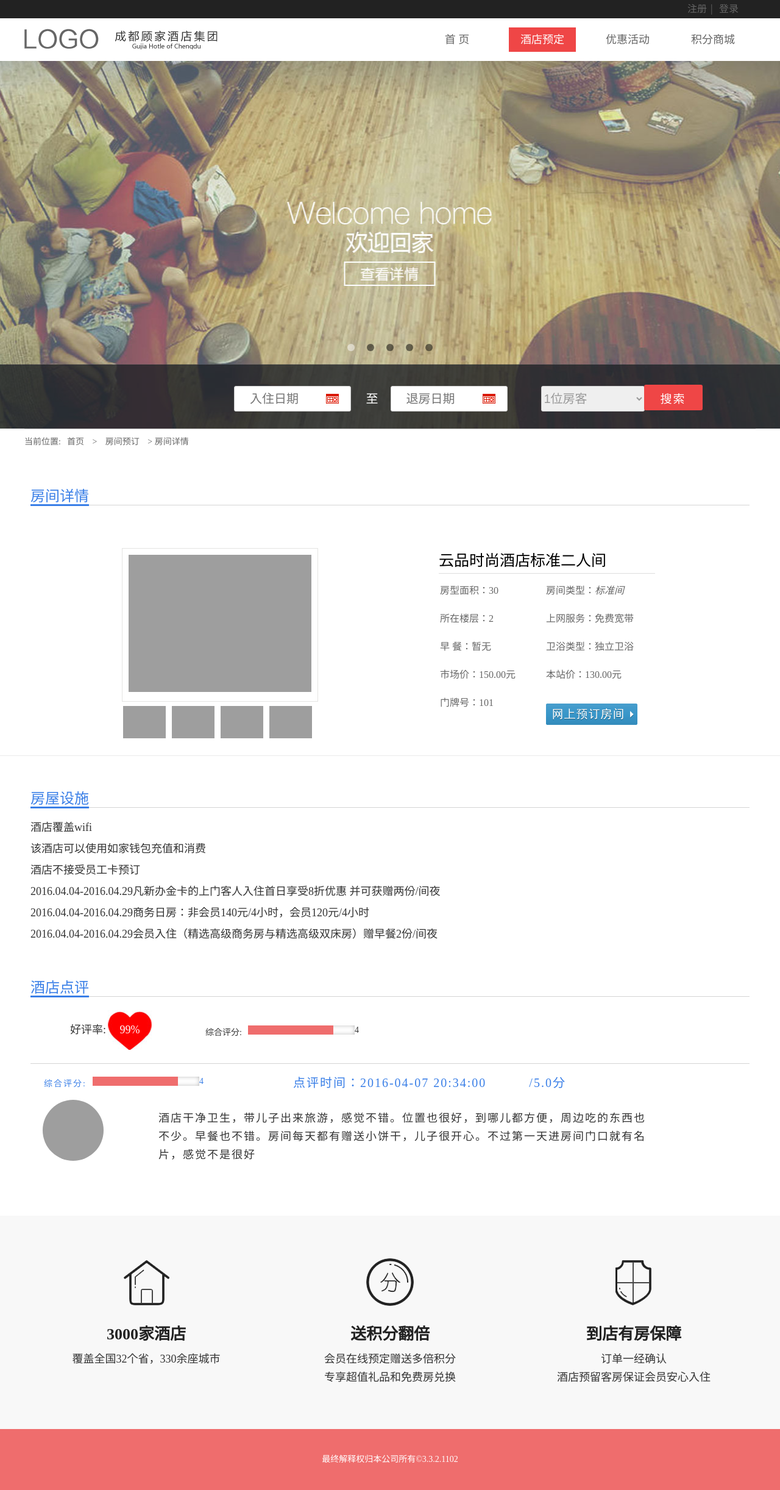
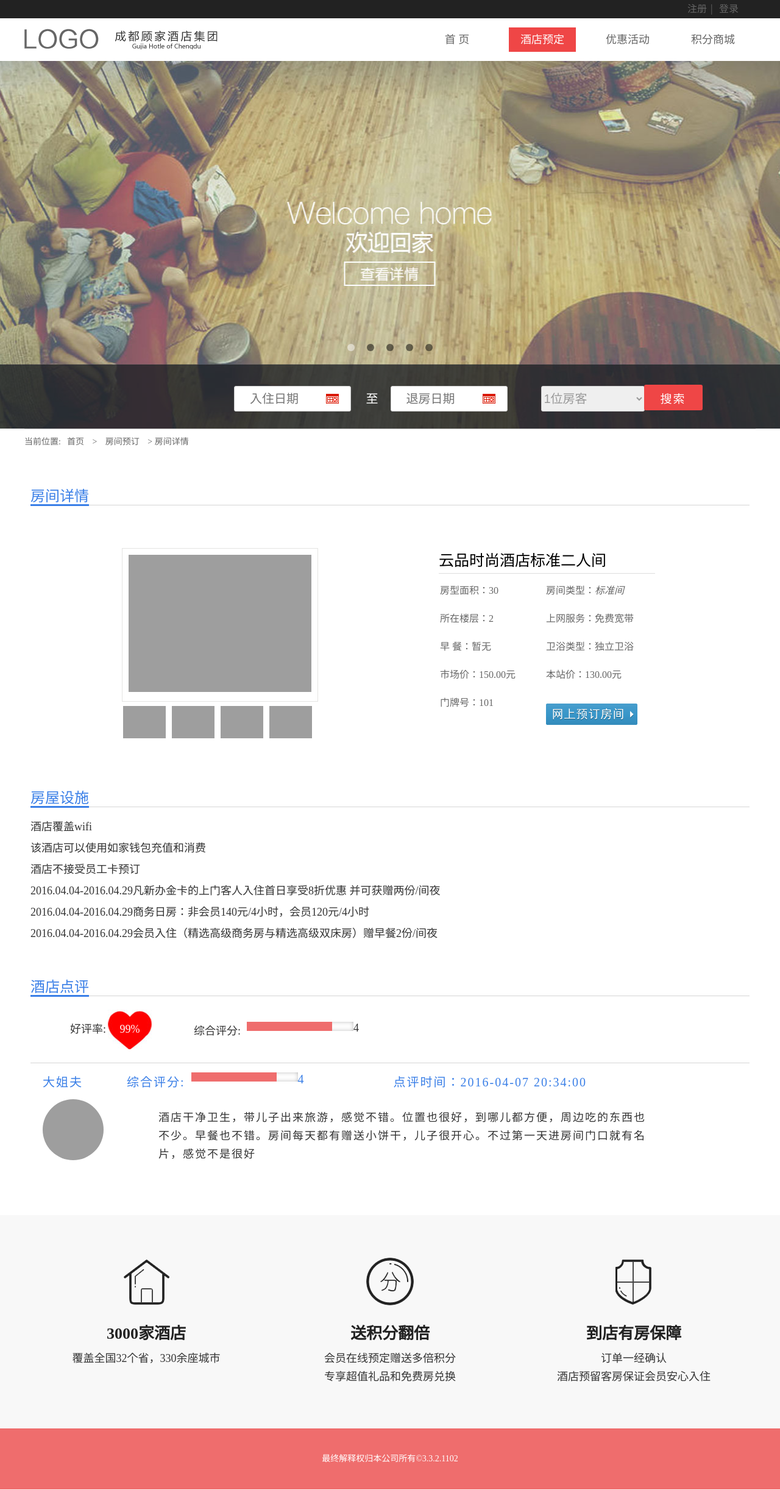
Before and after one commit to keepTrying/web, a PHP site: page /li/room_detail.php in a window 1280 px wide; the page is wider, and only the part inside the window is pictured. Shown: that part at 61% size. Run offline with PHP 8.4, Linux system fonts and the light colour scheme; grey boxes are pictures that could not be loaded.

Commit message:
no message

```diff
--- a/li/css/bi-style.css
+++ b/li/css/bi-style.css
@@ -6,7 +6,7 @@
 	width:100%;
 }
 .bars{float: right; margin-right:25px}
-.jin{font-size: 14px; margin-left: 2px;}
+.jin{margin-left: 2px;}
 .bi-bar {
 	position:relative;
 }
--- a/li/css/home.css
+++ b/li/css/home.css
@@ -1362,7 +1362,7 @@ img {
 
 .news_show_rt {
     height: 360px;
-    border-bottom: 1px solid #EBEBEB;
+/*    border-bottom: 1px solid #EBEBEB;*/
     display: block;
 }
 
--- a/li/room_detail.php
+++ b/li/room_detail.php
@@ -268,9 +268,9 @@
             </div>
             <div class="yu_pingscore">
                 <ul>
+                    <li>大姐夫</li>
                     <li><div class="bars"><span id="bar" class="jin">4.0</span></div></li>
                     <li class="yu_pingscorem">点评时间：2016-04-07 20:34:00</li>
-                    <li>/5.0分</li>
                 </ul>
                 <ul>
                     <li>
```
